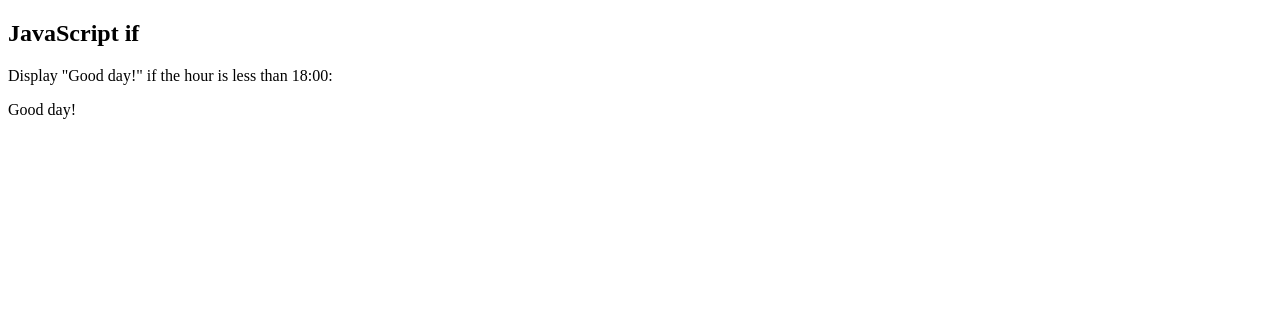
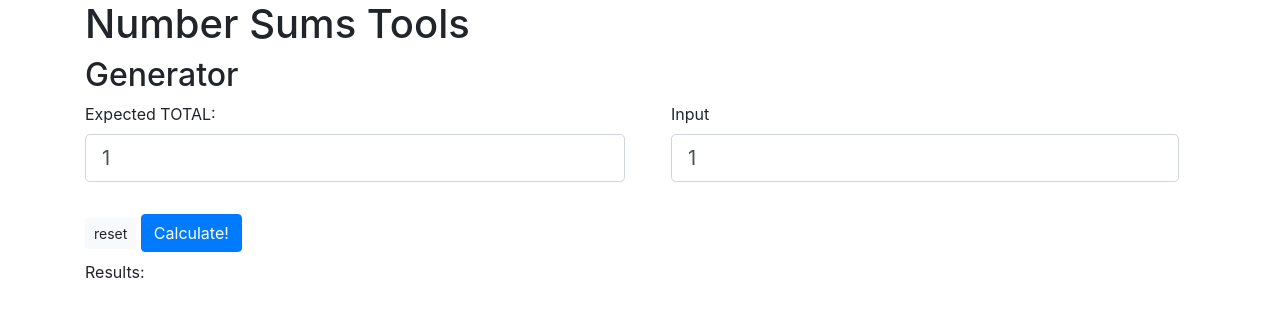
Before and after one commit to ccs24/number-sum-tools, a plain HTML site: page index.html in a window 1280 px wide. Drawn offline with nearby package versions, Linux system fonts and the light colour scheme.

Commit message:
Wersja graficzna....

```diff
--- a/index.html
+++ b/index.html
@@ -1,12 +1,15 @@
 <!DOCTYPE html>
 <html>
-<body>
+  <html lang="pl">
+    <head>
 
-<h2>JavaScript if</h2>
-
-<p>Display "Good day!" if the hour is less than 18:00:</p>
-
-<p id="demo">Good Evening!</p>
+          <title>Sudoku Tools</title>
+  <meta charset="utf-8">
+  <meta name="viewport" content="width=device-width, initial-scale=1">
+  <link rel="stylesheet" href="https://cdn.jsdelivr.net/npm/bootstrap@4.6.2/dist/css/bootstrap.min.css">
+  <script src="https://cdn.jsdelivr.net/npm/jquery@3.7.1/dist/jquery.slim.min.js"></script>
+  <script src="https://cdn.jsdelivr.net/npm/popper.js@1.16.1/dist/umd/popper.min.js"></script>
+  <script src="https://cdn.jsdelivr.net/npm/bootstrap@4.6.2/dist/js/bootstrap.bundle.min.js"></script>
 
 <script>
 
@@ -51,5 +54,48 @@ if (new Date().getHours() < 18) {
 }
 </script>
 
+
+    </head>
+<body>
+
+<div class="container">
+  <h1>Number Sums Tools</h1>
+    <noscript>Sorry, your browser does not support JavaScript!</noscript>
+
+    <h2>Generator</h2>
+  <form autocomplete="on" class="form">
+    <div class="row">
+    <div class="col">
+        <div class="form-group mb-2">
+            <label for="total">Expected TOTAL:</label>
+            <input type="number" name="total" id="total" value="1" class="form-control  form-control-lg" ><br>
+        </div>
+    </div>
+    <div class="col">
+        <div class="form-group  mx-sm-3 mb-2">
+            <label for="total">Input</label>
+            <input type="text" name="total" id="total" value="1" class="form-control  form-control-lg" ><br>
+        </div>
+    </div>
+    </div>
+    <div class="row">
+    <div class="col">
+        <div class="form-group mb-2">
+          <input type="button" onclick="resetKnown()" class="btn btn-light  btn-sm" value="reset">
+          <input type="button" onclick="permute()" class="btn btn-primary" value="Calculate!">
+        </div>
+    </div>
+    </div>
+    <div class="row">
+        <div class="col">
+            <p>Results:</p>
+            <pre id="result"></pre>
+        </div>
+    </div>
+
+  </form>
+
+</div>
+
 </body>
 </html>
```
